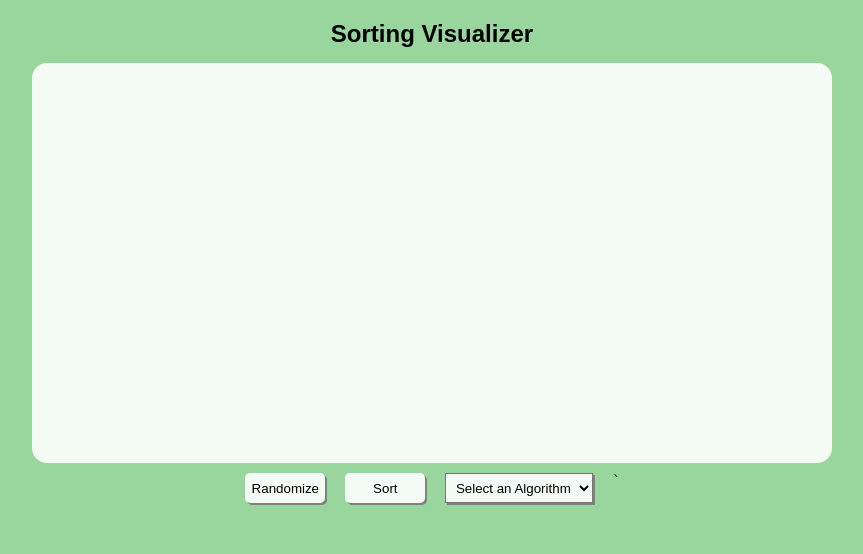
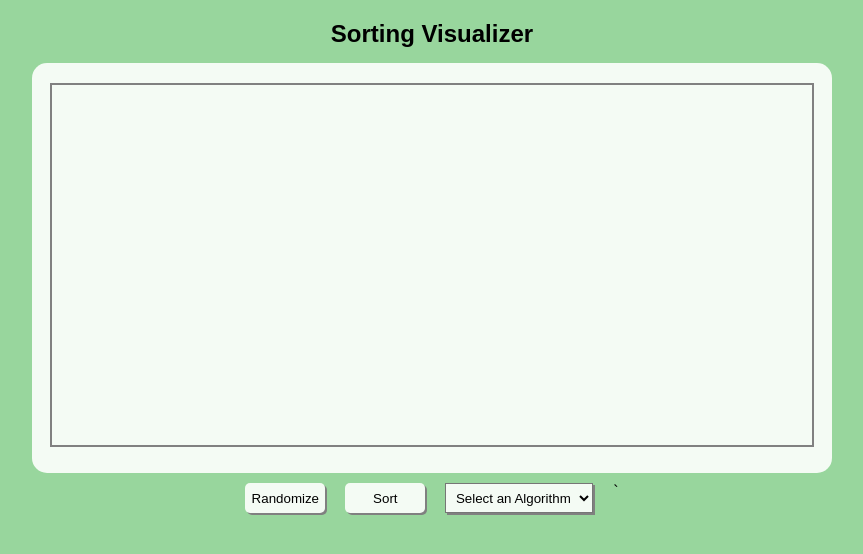
Before and after one commit to MisutaKohi/sorting-visualizer, a Next.js app in the folder sorting-visualizer/: page / in a window 1280 px wide. Shown: the top 554 px of the page, without its empty margins (208-1071 px from the left). Built offline with nearby package versions, Linux system fonts and the light colour scheme.

Commit message:
Add gray accent box

```diff
--- a/sorting-visualizer/src/app/globals.css
+++ b/sorting-visualizer/src/app/globals.css
@@ -23,6 +23,7 @@ body {
   margin-left: auto;
   margin-right: auto;
   border-radius: 15px;
+  padding-top: 10px;
 }
 
 .custom-btn {
@@ -31,7 +32,7 @@ body {
   border-radius: 5px;
   border: none;
   box-shadow: 2px 2px gray;
-  min-width: 80px
+  min-width: 80px;
 }
 
 .custom-btn:hover {
@@ -58,3 +59,11 @@ footer {
   justify-content: center;
   gap: 20px;
 }
+
+.black-accent {
+  border: 2px gray solid;
+  height: 90%;
+  width: 95%;
+  margin: auto;
+  margin-top: 10px;
+}
--- a/sorting-visualizer/src/app/page.tsx
+++ b/sorting-visualizer/src/app/page.tsx
@@ -6,7 +6,9 @@ export default function Home() {
       <main>
         <h1 id="site-title">Sorting Visualizer</h1>
         <div className="foreground-box">
+          <div className="black-accent">
 
+          </div>
         </div>
       </main>
       <footer>
```
